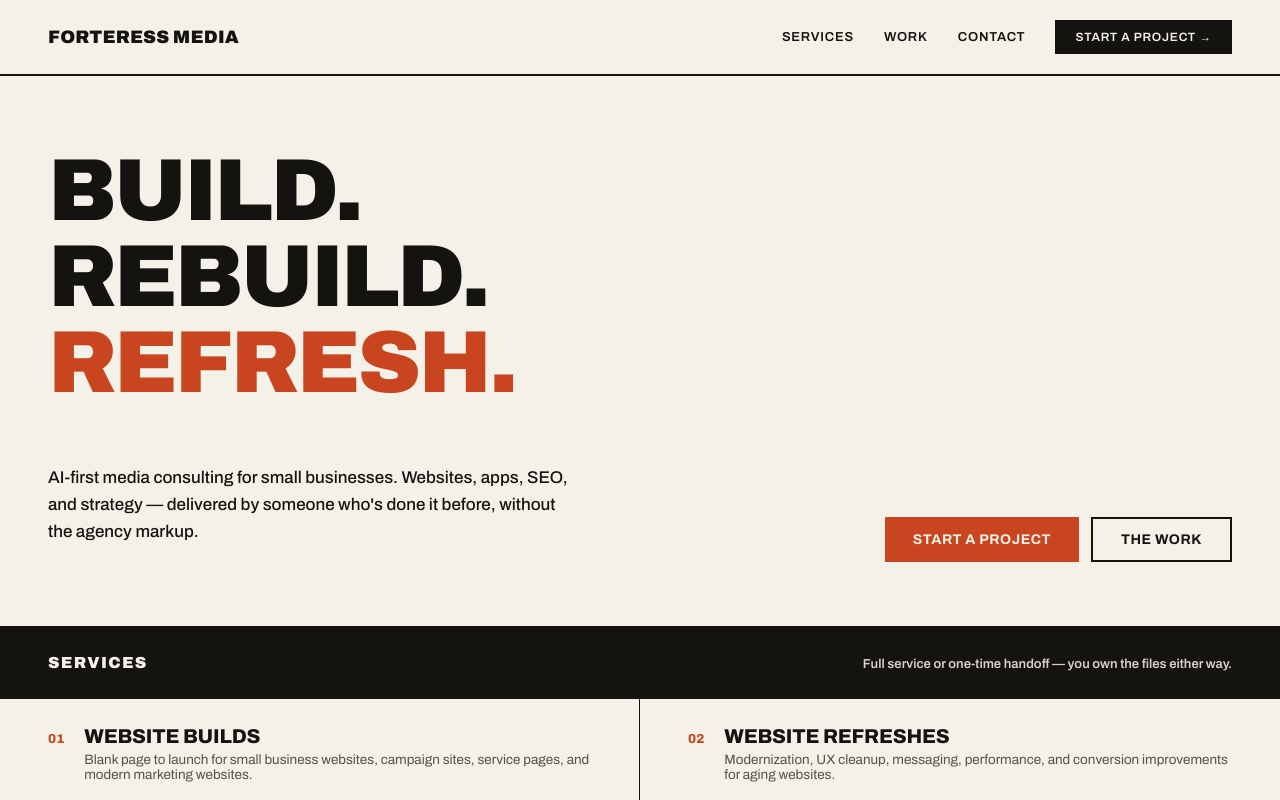
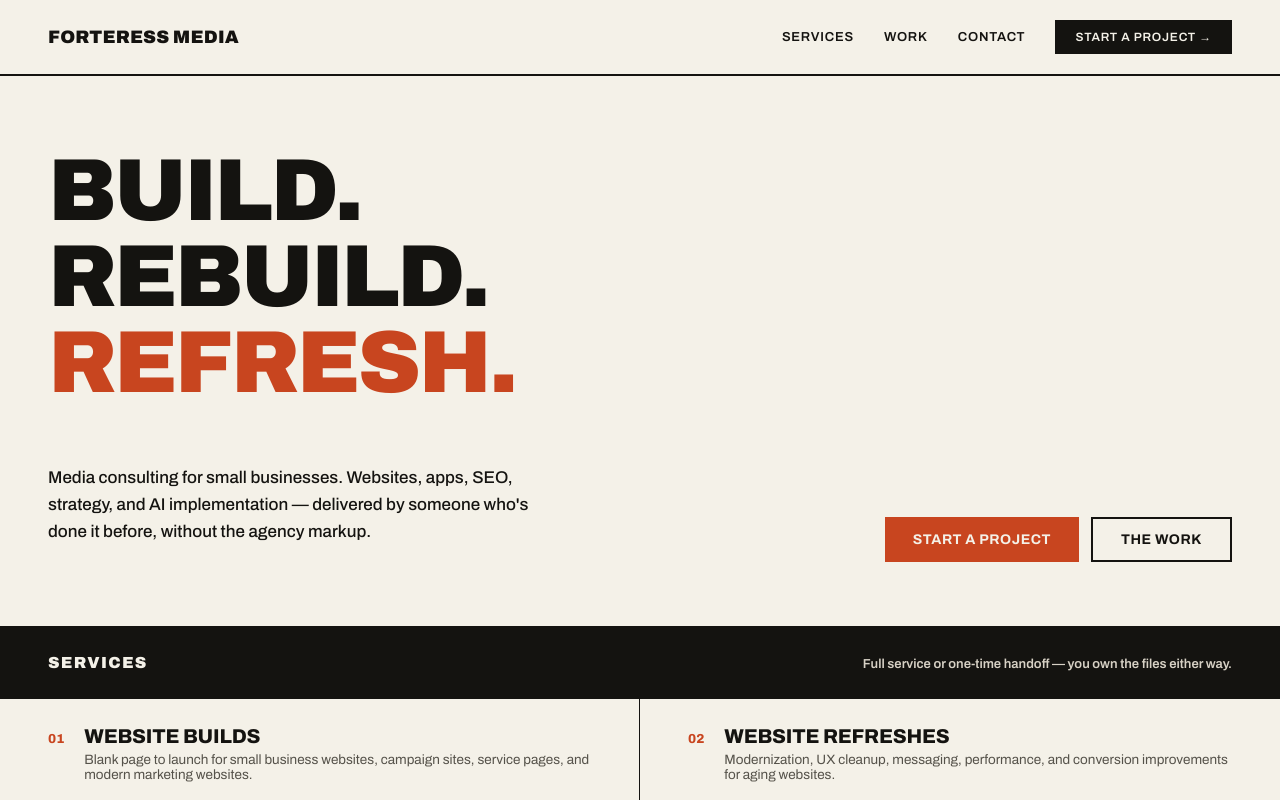
Before and after one commit to BJFortae/forteressmedia, a Next.js app: page / in a window 1280 px wide. Shown: the top 800 px of the page. Built offline with nearby package versions, Linux system fonts and the light colour scheme.

Commit message:
value prop adjustment

```diff
--- a/app/page.js
+++ b/app/page.js
@@ -93,9 +93,9 @@ const structuredData = {
       "@type": "WebPage",
       "@id": `${siteUrl}/#webpage`,
       url: siteUrl,
-      name: "Forteress Media | AI-First Website, App & Media Consulting",
+      name: "Forteress Media | Website, App & Media Consulting",
       description:
-        "AI-first media consulting for small businesses. Websites, apps, SEO, media strategy, and workflow implementation.",
+        "Media consulting for small businesses. Websites, apps, SEO, media strategy, and workflow implementation.",
       isPartOf: { "@id": `${siteUrl}/#website` },
       about: { "@id": `${siteUrl}/#business` },
       primaryImageOfPage: `${siteUrl}/opengraph-image`,
@@ -159,9 +159,8 @@ export default function Home() {
         </h1>
         <div className="hero-row">
           <p className="hero-sub">
-            AI-first media consulting for small businesses. Websites, apps,
-            SEO, and strategy — delivered by someone who&apos;s done it
-            before, without the agency markup.
+            Media consulting for small businesses. Websites, apps,
+            SEO, strategy, and AI implementation — delivered by someone who&apos;s done it before, without the agency markup.
           </p>
           <div className="hero-ctas">
             <a href="#contact" className="btn-primary">
```
